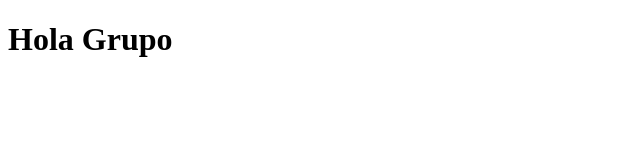
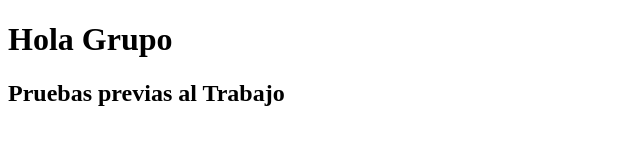
Before and after one commit to Nancyweb365/Grupo-D-c174, a plain HTML site: page index.html in a window 1280 px wide. Shown: the whole page, without its empty margins (0-640 px from the left). Drawn offline with Linux system fonts and the light colour scheme.

Commit message:
Prueba HTML

```diff
--- a/index.html
+++ b/index.html
@@ -8,5 +8,6 @@
 </head>
 <body>
     <h1>Hola Grupo</h1>
+    <h2>Pruebas previas al Trabajo</h2>
 </body>
 </html>
```
